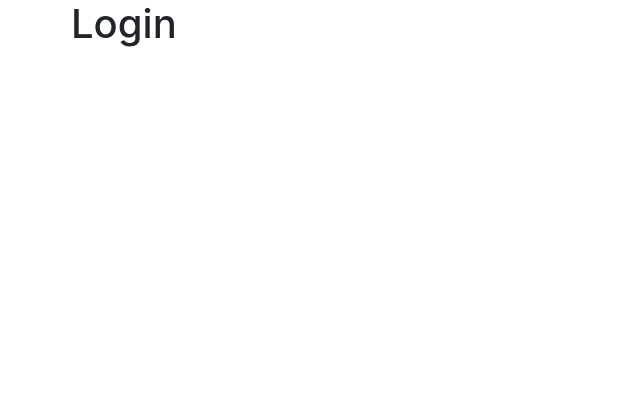
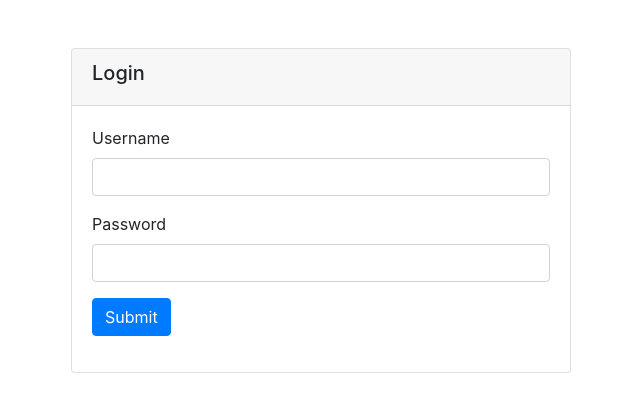
Before and after one commit to meruen/posweb-vue1, a Vue app: page / in a window 1280 px wide. Shown: the top 412 px of the page, without its empty margins (14-654 px from the left). Built offline with nearby package versions, Linux system fonts and the light colour scheme.

Commit message:
Login inputs added

```diff
--- a/src/components/Login.vue
+++ b/src/components/Login.vue
@@ -1,11 +1,37 @@
 <template>
     <div class="container">
-        <h1>Login</h1>
+        <div class="row mt-5 mb-5">
+            <div class="col-12">
+                <div class="card" style="width: 500px;">
+                    <div class="card-header">
+                        <h5>Login</h5>
+                    </div>
+                    <div class="card-body">
+                        <div class="form-group">
+                            <label for="username">Username</label>
+                            <input type="text" @input="username = $event.target.value" class="form-control" id="username"/>
+                        </div>
+                        <div class="form-group">
+                            <label for="password">Password</label>
+                            <input type="password" @input="password = $event.target.value" class="form-control" id="password" autocomplete="new-password"/>
+                        </div>
+                        <div class="form-group">
+                            <button class="btn btn-primary">Submit</button>
+                        </div>
+                    </div>
+                </div>
+            </div>
+        </div>
     </div>
 </template>
 
 <script>
     export default {
-
+        data() {
+            return {
+                username: "",
+                password: ""
+            }
+        }
     };
 </script>
```
